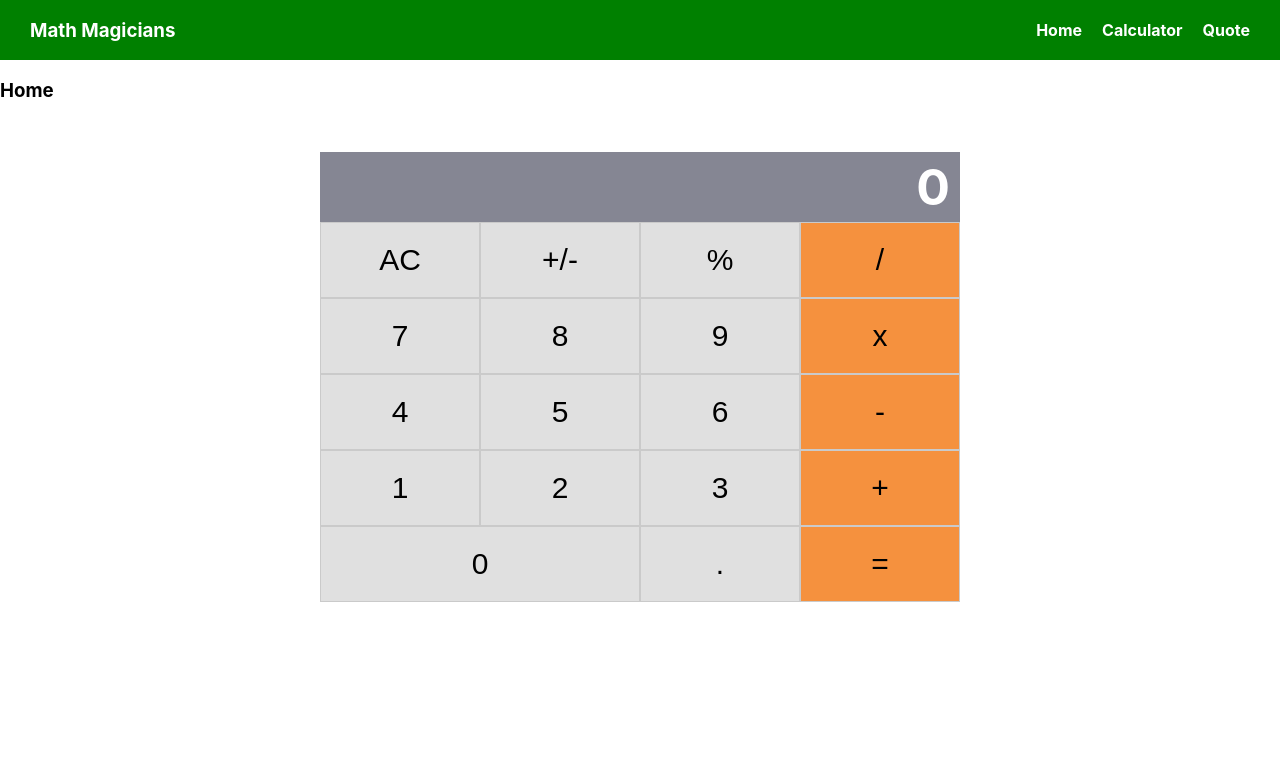
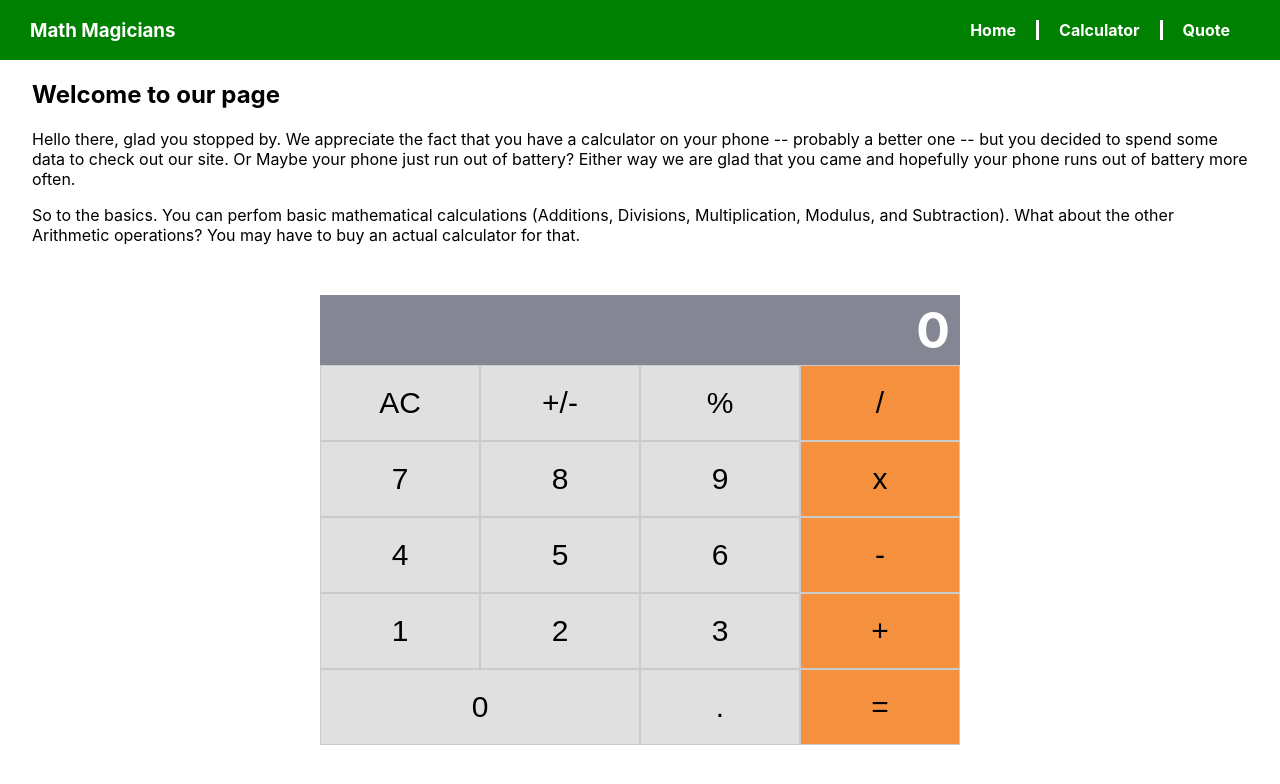
Before and after one commit to emmyobonyo/Math-Magicians-React, a React (Create React App) app: page / in a window 1280 px wide. Shown: the top 784 px of the page. Built offline with nearby package versions, Linux system fonts and the light colour scheme.

Commit message:
Add Home page

```diff
--- a/src/App.css
+++ b/src/App.css
@@ -73,7 +73,7 @@ body {
 
 .navigation-links li {
   float: left;
-  margin-left: 20px;
+  padding: 0 20px;
 }
 
 a {
@@ -85,3 +85,13 @@ a {
 .logo {
   color: white;
 }
+
+.link-borders {
+  border-left: 3px solid white;
+  border-right: 3px solid white;
+}
+
+.home-div {
+  width: 95%;
+  margin: auto;
+}
--- a/src/components/Home.js
+++ b/src/components/Home.js
@@ -2,8 +2,26 @@ import React from 'react';
 
 function Home() {
   return (
-    <div>
-      <h3>Home</h3>
+    <div className="home-div">
+      <h2>Welcome to our page</h2>
+      <p>
+        Hello there, glad you stopped by.
+        We appreciate the fact that you have a
+        calculator on your phone -- probably a
+        better one -- but you decided to spend
+        some data to check out our site.
+        Or Maybe your phone just run out of battery?
+        Either way we are glad that you came and hopefully
+        your phone runs out of battery more often.
+      </p>
+      <p>
+        So to the basics. You can perfom basic mathematical
+        calculations (Additions, Divisions, Multiplication,
+        Modulus, and Subtraction). What about the other
+        Arithmetic operations? You may have to buy an actual
+        calculator for that.
+      </p>
+
     </div>
   );
 }
--- a/src/components/Navigation.js
+++ b/src/components/Navigation.js
@@ -21,7 +21,7 @@ function Navigation() {
             <li>
               <Link to="/">Home</Link>
             </li>
-            <li>
+            <li className="link-borders">
               <Link to="/calculator">Calculator</Link>
             </li>
             <li>
```
